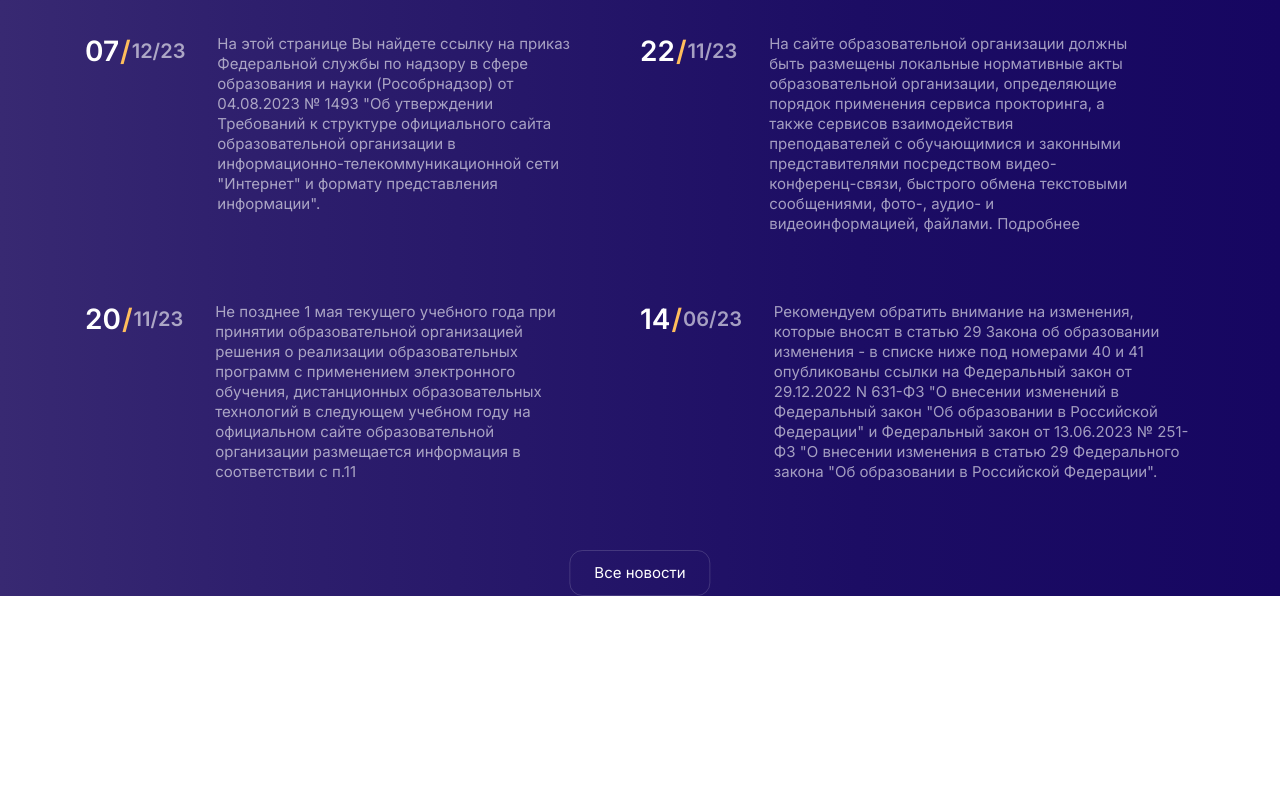
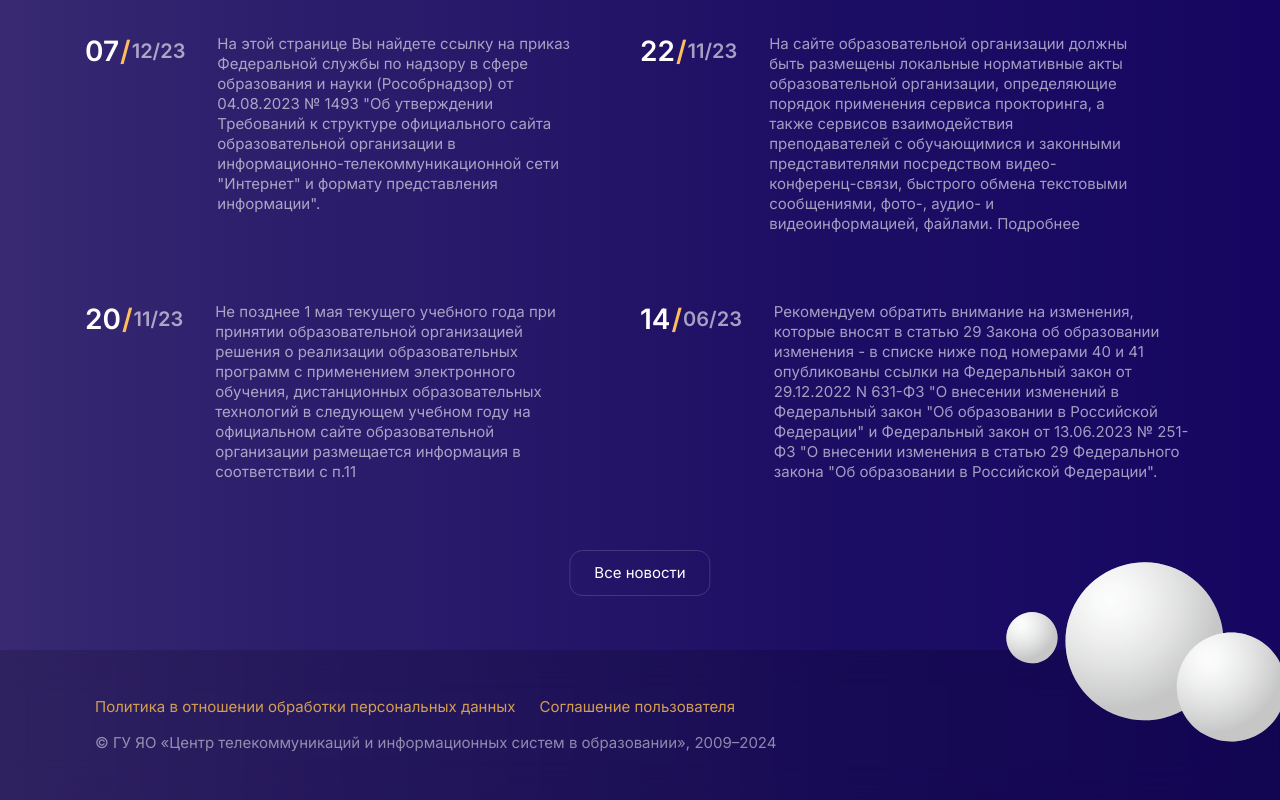
Before and after one commit to ehiwbd/CMS.edu, a plain HTML site: page index.html in a window 1280 px wide. Shown: the part 1008-1808 px from the top of the page. Before the commit the page ends 1604 px from the top, so only its background shows below. Drawn offline with Linux system fonts and the light colour scheme.

Commit message:
footer__done

```diff
--- a/css/style.css
+++ b/css/style.css
@@ -53,6 +53,10 @@ body {
 	font-size: 13px;
 	line-height: 18px;
 	color: #fff;
+	transition: all 0.3s;
+}
+.header__nav-item:hover {
+	color: var(--Branding-Base-Brand, #ffbe5c);
 }
 .header__nav-item:last-child {
 	margin-right: 64px;
@@ -69,6 +73,7 @@ body {
 	line-height: 18px;
 	border-radius: 10px;
 	position: relative;
+	transition: all 0.3s;
 }
 .header__button::after {
 	content: '';
@@ -81,6 +86,10 @@ body {
 	left: 10px;
 	align-items: center;
 	justify-content: center;
+}
+
+.header__button:hover {
+	padding: 9px 40px;
 }
 
 .header__body {
@@ -205,6 +214,7 @@ body {
 /* ------------------------------------------------------------ */
 
 .main__news {
+	margin-bottom: 100px;
 }
 .news-list {
 	display: grid;
@@ -242,11 +252,11 @@ body {
 	line-height: 36px;
 }
 
-#news-slash{
+#news-slash {
 	font-weight: 600;
 	font-size: 28px;
 	line-height: 36px;
-	color: #FFBE5C;
+	color: #ffbe5c;
 	padding-left: 1px;
 	padding-right: 1px;
 }
@@ -263,14 +273,59 @@ body {
 	line-height: 20px;
 	color: rgba(255, 255, 255, 1);
 	padding: 12px 24px;
-	border: 1px solid var(--Line-Generic, #FFFFFF26);
+	border: 1px solid var(--Line-Generic, #ffffff26);
 	border-radius: 13px;
 	position: absolute;
 	left: 50%;
-	transform: translate( -50%);
-	transition: all .3S;
+	transform: translate(-50%);
+	transition: all 0.3s;
 }
-.news-allnewsbtn:hover{
+.news-allnewsbtn:hover {
 	background-color: #fff;
 	color: #000000;
 }
+
+/* ------------------------------------------------------------ */
+footer {
+	width: 100%;
+	height: 150px;
+	background: var(--Base-Generic-Accent, #00000026);
+	padding: 47px 80px;
+	backdrop-filter: blur(20px);
+}
+.footer__inner {
+	position: relative;
+}
+
+.footer__inner::after {
+	content: '';
+	position: absolute;
+	display: block;
+	top: -170px;
+	left: 900px;
+	width: 330px;
+	height: 287px;
+	background: url('../images/decor/circle__down.svg');
+}
+
+.footer__links {
+	display: flex;
+	font-weight: 400;
+	font-size: 15px;
+	line-height: 20px;
+	color: #d39e50;
+	margin-bottom: 16px;
+}
+
+.footer__links p {
+	margin-right: 24px;
+}
+.footer__links p:last-child {
+	margin-right: 0px;
+}
+.footer__info {
+	font-weight: 400;
+	font-size: 15px;
+	line-height: 20px;
+	color: #ffffff80;
+}
--- a/index.html
+++ b/index.html
@@ -184,6 +184,14 @@
 					</div>
 				</div>
 			</section>
+			<footer>
+				<div class="container">
+					<div class="footer__inner">
+						<a class="footer__links" href="#"><p>Политика в отношении обработки персональных данных</p> <p>Соглашение пользователя</p></a>
+						<div class="footer__info">© ГУ ЯО «Центр телекоммуникаций и информационных систем в образовании», 2009–2024</div>
+					</div>
+				</div>
+			</footer>
 		</div>
 	</body>
 </html>
```
Also changed, not shown: images/decor/circle__down.svg (added).
